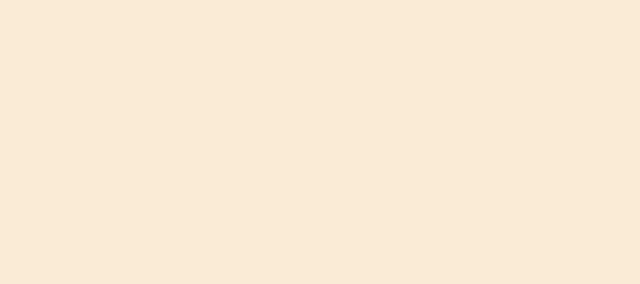
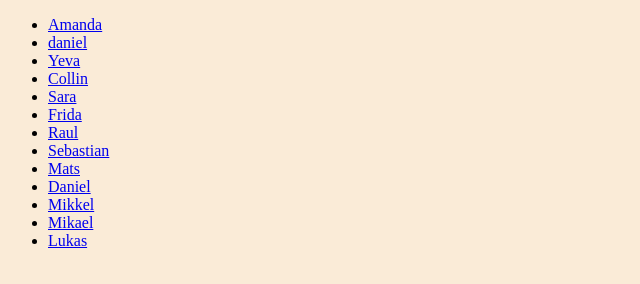
Before and after one commit to Pontifex-Programmerer/juni-2025-demo, a plain HTML site: page index.html in a window 1280 px wide. Shown: the whole page, without its empty margins (0-640 px from the left). Drawn offline with Linux system fonts and the light colour scheme.

Commit message:
changing index.html -> adding links for all students

```diff
--- a/index.html
+++ b/index.html
@@ -8,6 +8,20 @@
     <script src="./js/main.js" defer></script>
 </head>
 <body>
-
+    <ul>
+        <li><a href="html/amanda.html">Amanda</a></li>
+        <li><a href="html/daniel.html">daniel</a></li>
+        <li><a href="html/yeva.html">Yeva</a></li>
+        <li><a href="html/collin.html">Collin</a></li>
+        <li><a href="html/sara.html">Sara</a></li>
+        <li><a href="html/frida.html">Frida</a></li>
+        <li><a href="html/raul.html">Raul</a></li>
+        <li><a href="html/sebastian.html">Sebastian</a></li>
+        <li><a href="html/mats.html">Mats</a></li>
+        <li><a href="html/daniel.html">Daniel</a></li>
+        <li><a href="html/mikkel.html">Mikkel</a></li>
+        <li><a href="html/mikael.html">Mikael</a></li>
+        <li><a href="html/lukas.html">Lukas</a></li>
+    </ul>
 </body>
 </html>
```
